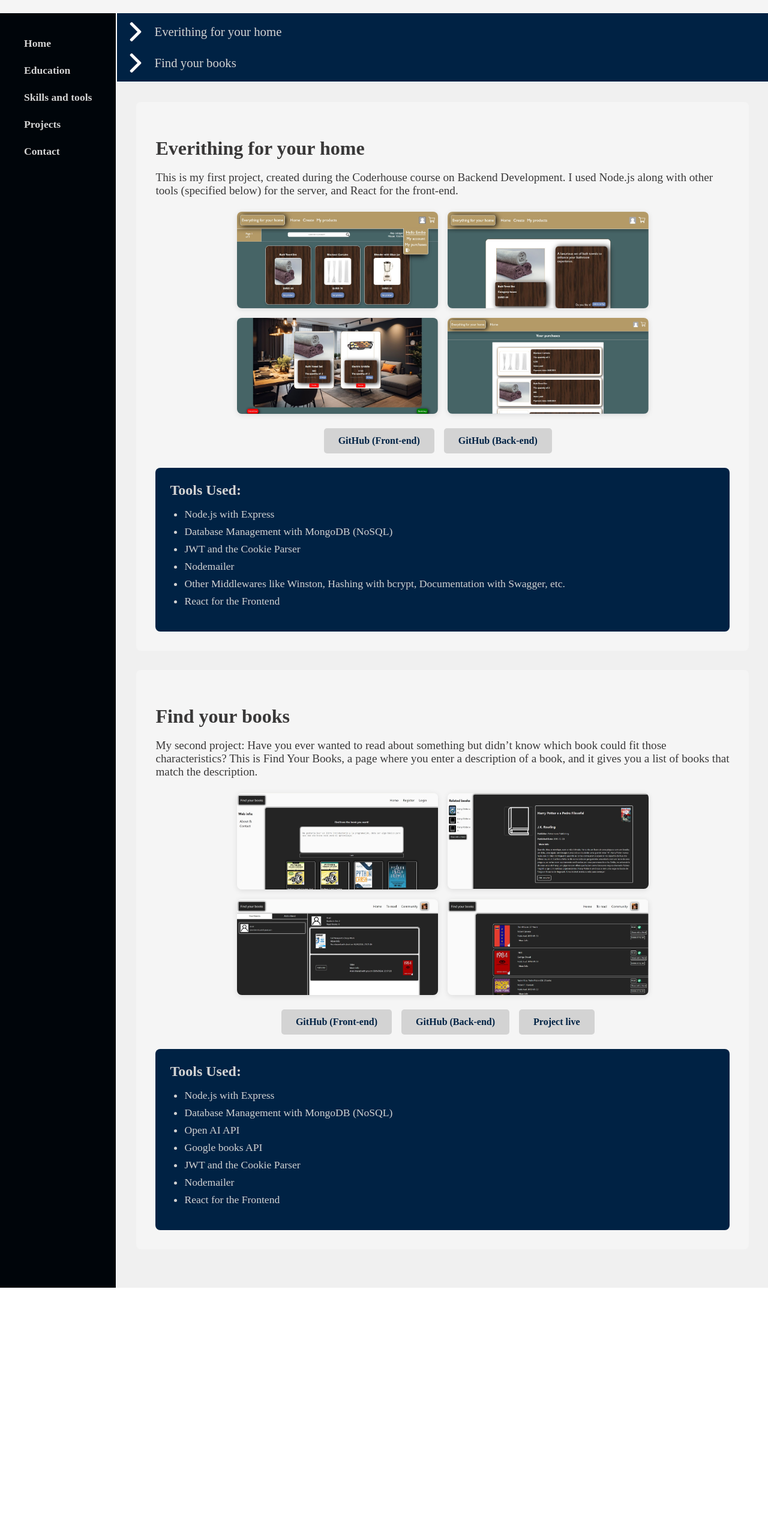
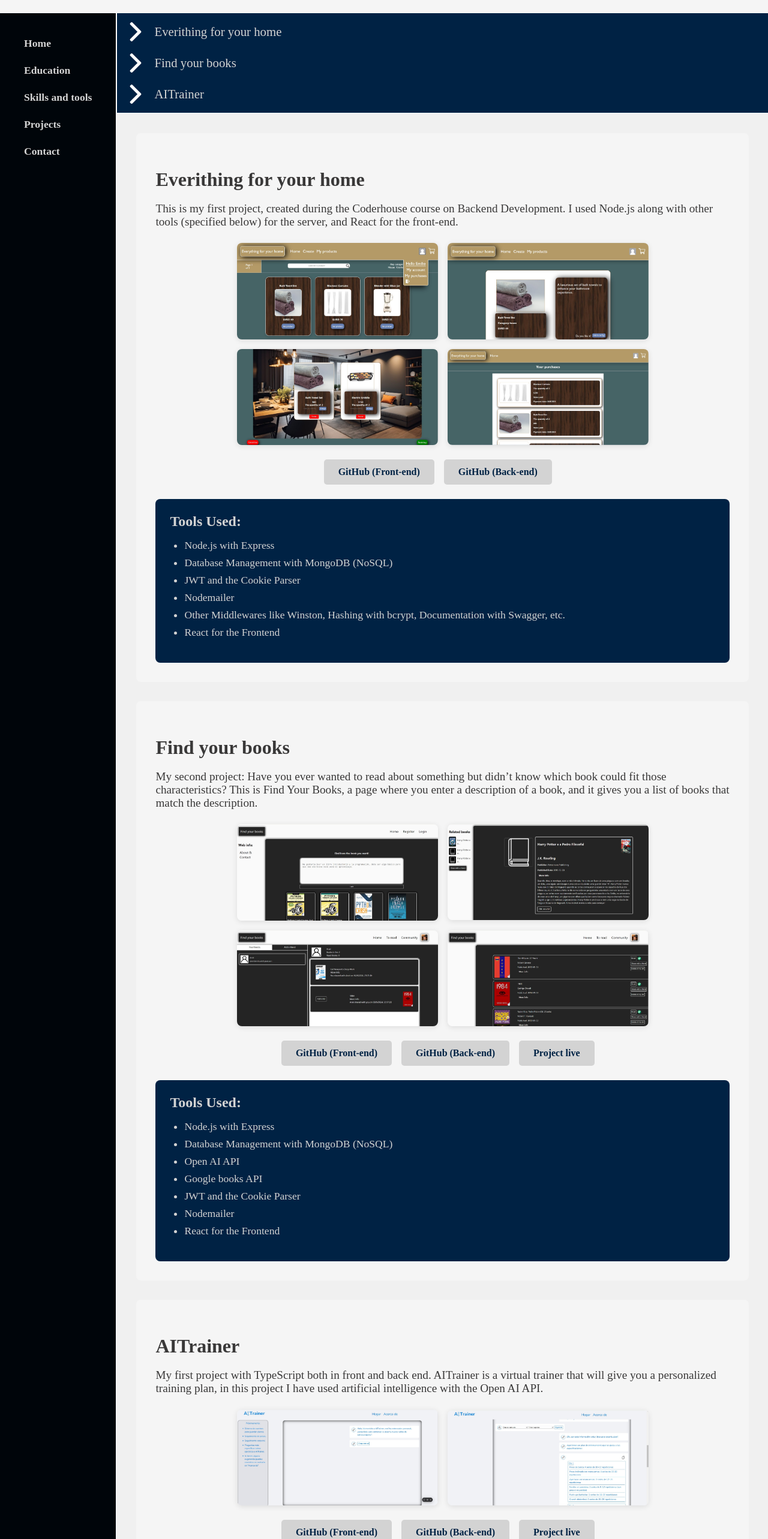
Before and after one commit to EServetti/My-portfolio, a React (Vite) app: page /My-portfolio/projects in a window 1280 px wide. Shown: the part 80-2646 px from the top of the page at 60% size. Before the commit the page ends 2227 px from the top, so only its background shows below. Built offline with nearby package versions, Linux system fonts and the light colour scheme.

Commit message:
Agregado AITrainer a projects

```diff
--- a/src/components/project.jsx
+++ b/src/components/project.jsx
@@ -16,10 +16,10 @@ function Project({
       <h2>{title}</h2>
       <p>{description}</p>
       <div className="screenshots">
-        <img src={screenshot1} alt="Screenshot 1" />
-        <img src={screenshot2} alt="Screenshot 2" />
-        <img src={screenshot3} alt="Screenshot 3" />
-        <img src={screenshot4} alt="Screenshot 4" />
+        {screenshot1 && <img src={screenshot1} alt="Screenshot 1" />}
+        {screenshot2 && <img src={screenshot2} alt="Screenshot 1" />}
+        {screenshot3 && <img src={screenshot3} alt="Screenshot 1" />}
+        {screenshot4 && <img src={screenshot4} alt="Screenshot 1" />}
       </div>
       <div className="links">
         {linkFront && (
--- a/src/pages/projects.jsx
+++ b/src/pages/projects.jsx
@@ -1,6 +1,6 @@
 import React from "react";
 import "../styles/projects.css";
-import whiteArrow from "../assets/white-arrow.png"
+import whiteArrow from "../assets/white-arrow.png";
 import screenshot1 from "../assets/project-screenshot1.jpg";
 import screenshot2 from "../assets/project-screenshot2.jpg";
 import screenshot3 from "../assets/project-screenshot3.jpg";
@@ -9,11 +9,13 @@ import screenshot5 from "../assets/screenshot5.jpg";
 import screenshot6 from "../assets/screenshot6.jpg";
 import screenshot7 from "../assets/screenshot7.jpg";
 import screenshot8 from "../assets/screenshot8.jpg";
+import screenshot9 from "../assets/home_new.jpg"
+import screenshot10 from "../assets/plan.jpg"
 import Project from "../components/project";
 
 const Projects = () => {
   return (
-    <div style={{display: "flex", flexDirection: "column"}}>
+    <div style={{ display: "flex", flexDirection: "column" }}>
       <section className="index">
         <a href="#efyh">
           <img src={whiteArrow} alt="arrow" />
@@ -22,6 +24,10 @@ const Projects = () => {
         <a href="#fyb">
           <img src={whiteArrow} alt="arrow" />
           Find your books
+        </a>
+        <a href="#AIT">
+          <img src={whiteArrow} alt="arrow" />
+          AITrainer
         </a>
       </section>
       <div className="projects-container">
@@ -70,6 +76,19 @@ const Projects = () => {
             "React for the Frontend",
           ]}
         />
+        <Project
+          id="AIT"
+          title="AITrainer"
+          description="My first project with TypeScript both in front and back end. AITrainer is a virtual trainer that will give you a personalized training plan, in this project I have used artificial intelligence with the Open AI API."
+          screenshot1={screenshot9}
+          screenshot2={screenshot10}
+          linkFront="https://github.com/EServetti/AITrainer_front"
+          linkBack="https://github.com/EServetti/AITrainer"
+          linkLive="https://ai-trainer-app.vercel.app/"
+          toolsUsed={[
+            "TypeScript","Node.js & Express","React","Open AI API"
+          ]}
+        />
       </div>
     </div>
   );
--- a/src/pages/skills.jsx
+++ b/src/pages/skills.jsx
@@ -32,6 +32,7 @@ function Skills() {
         <span>✅JWT</span>
         <span>✅Cookie parser</span>
         <span>✅Node mailer</span>
+        <span>✅TypeScript</span>
       </section>
     </div>
   );
```
Also changed, not shown: src/assets/home_new.jpg (added), src/assets/plan.jpg (added). Lines whose indentation alone changed are shown as unchanged.
